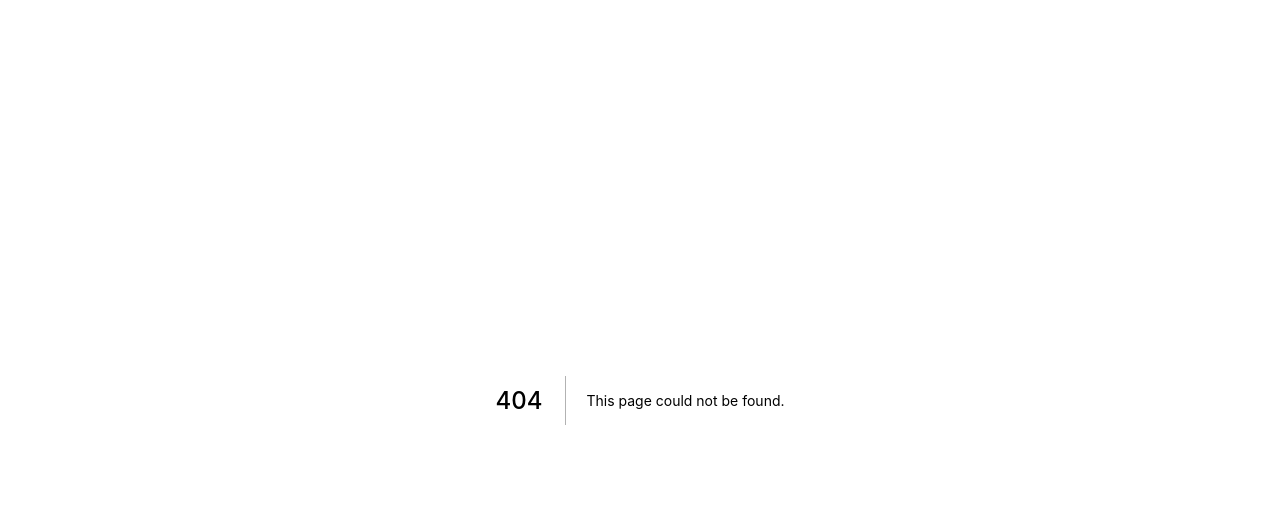
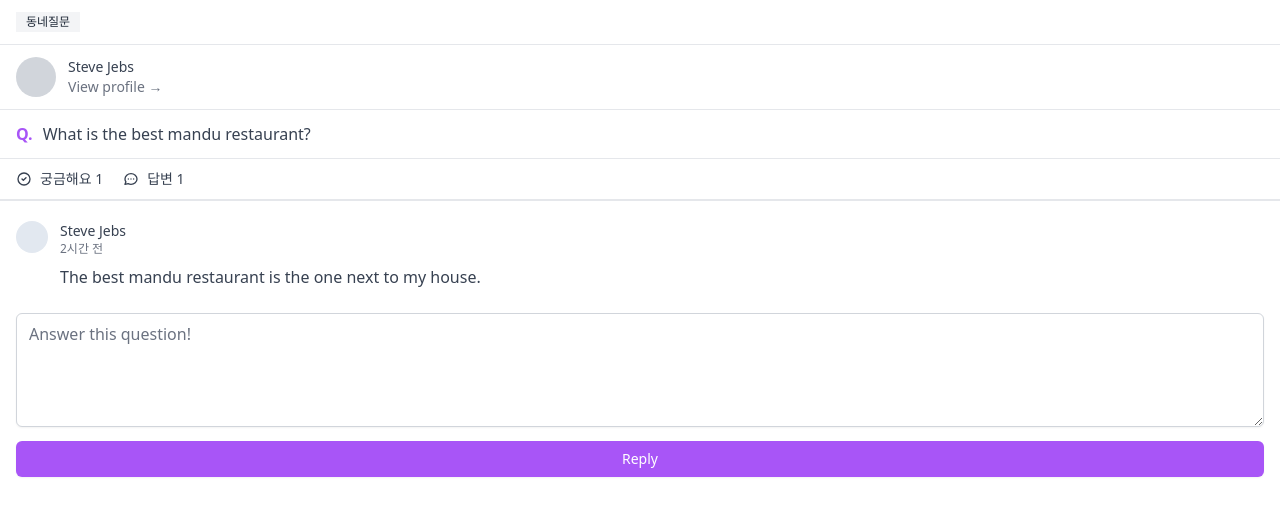
Before and after one commit to jaieve/carrot-market, a Next.js app: page /community/1 in a window 1280 px wide. Before the commit this address had no page. Shown: the top 516 px of the page. Built offline with nearby package versions, Linux system fonts and the light colour scheme.

Commit message:
[ui] community detail

```diff
--- /dev/null
+++ b/pages/community/[id].tsx
@@ -0,0 +1,92 @@
+import type { NextPage } from "next";
+
+const CommunityPostDetail: NextPage = () => {
+  return (
+    <div>
+      <span className="rounded-fill my-3 ml-4 inline-flex items-center bg-gray-100 px-2.5 py-0.5 text-xs font-medium text-gray-800">
+        동네질문
+      </span>
+      <div className="mb-3 flex cursor-pointer items-center space-x-3 border-y px-4 py-3">
+        <div className="h-10 w-10 rounded-full bg-gray-300" />
+        <div>
+          <p className="text-sm font-medium text-gray-700">Steve Jebs</p>
+          <p className="text-sm font-medium text-gray-500">
+            View profile &rarr;
+          </p>
+        </div>
+      </div>
+      <div>
+        <div className="mt-2 px-4 text-gray-700">
+          <span className="pr-2.5 font-semibold text-purple-500">Q.</span>
+          What is the best mandu restaurant?
+        </div>
+        <div className="mt-3 flex w-full space-x-5 border-t border-b-[2px] px-4 py-2.5 text-gray-700">
+          <span className="flex items-center space-x-2 text-sm">
+            <svg
+              className="h-4 w-4"
+              fill="none"
+              stroke="currentColor"
+              viewBox="0 0 24 24"
+              xmlns="http://www.w3.org/2000/svg"
+            >
+              <path
+                strokeLinecap="round"
+                strokeLinejoin="round"
+                strokeWidth="2"
+                d="M9 12l2 2 4-4m6 2a9 9 0 11-18 0 9 9 0 0118 0z"
+              ></path>
+            </svg>
+            <span>궁금해요 1</span>
+          </span>
+          <span className="flex items-center space-x-2 text-sm">
+            <svg
+              className="h-4 w-4"
+              fill="none"
+              stroke="currentColor"
+              viewBox="0 0 24 24"
+              xmlns="http://www.w3.org/2000/svg"
+            >
+              <path
+                strokeLinecap="round"
+                strokeLinejoin="round"
+                strokeWidth="2"
+                d="M8 12h.01M12 12h.01M16 12h.01M21 12c0 4.418-4.03 8-9 8a9.863 9.863 0 01-4.255-.949L3 20l1.395-3.72C3.512 15.042 3 13.574 3 12c0-4.418 4.03-8 9-8s9 3.582 9 8z"
+              ></path>
+            </svg>
+            <span>답변 1</span>
+          </span>
+        </div>
+      </div>
+      <div className="my-5 space-y-5 px-4">
+        <div className="flex items-start space-x-3">
+          <div className="h-8 w-8 rounded-full bg-slate-200" />
+          <div>
+            <span className="block text-sm font-medium text-gray-700">
+              Steve Jebs
+            </span>
+            <span className="block text-xs text-gray-500 ">2시간 전</span>
+            <p className="mt-2 mt-2 text-gray-700">
+              The best mandu restaurant is the one next to my house.
+            </p>
+          </div>
+        </div>
+      </div>
+      <div className="px-4">
+        <textarea
+          className="mt-1 w-full rounded-md border-gray-300 shadow-sm focus:border-purple-500  focus:ring-purple-500"
+          id="answer"
+          placeholder="Answer this question!"
+          rows={4}
+        />
+        <button
+          className="fort-medium focus:outlien-none mt-2 w-full rounded-md border-transparent bg-purple-500 px-4 py-2 text-sm text-white
+          shadow-sm hover:bg-purple-600 focus:ring-2 focus:ring-purple-500 focus:ring-offset-2"
+        >
+          Reply
+        </button>
+      </div>
+    </div>
+  );
+};
+
+export default CommunityPostDetail;
--- a/pages/community/index.tsx
+++ b/pages/community/index.tsx
@@ -5,18 +5,18 @@
     <div className="space-y-8 py-16 px-4">
       {[1, 2, 3, 4, 5, 6].map((_, i) => (
         <div key={i} className="flex cursor-pointer flex-col items-start">
-          <span className="rounded-fill text-sx flex items-center bg-gray-100 px-2.5 py-0.5 font-medium text-gray-900">
+          <span className="rounded-fill ml-4 flex items-center bg-gray-100 px-2.5 py-0.5 text-xs font-medium text-gray-800">
             동네질문
           </span>
-          <div className="mt-2 text-gray-700">
+          <div className="mt-2 px-4 text-gray-700">
             <span className="pr-2.5 font-semibold text-purple-500">Q.</span>
             What is the best mandu restaurant?
           </div>
-          <div className="mt-5 flex w-full items-center justify-between text-xs font-medium text-gray-500">
+          <div className="mt-5 flex w-full items-center justify-between px-4 text-xs font-medium text-gray-500">
             <span>니꼬</span>
             <span>18시간 전</span>
           </div>
-          <div className="mt-3 flex w-full space-x-5 border-t border-b-[2px] py-2.5 text-gray-700">
+          <div className="mt-3 flex w-full space-x-5 border-t border-b-[2px] px-4 py-2.5 text-gray-700">
             <span className="flex items-center space-x-2 text-sm">
               <svg
                 className="h-4 w-4"
@@ -54,7 +54,10 @@
           </div>
         </div>
       ))}
-      <button className="fixed bottom-16 right-5 rounded-full bg-purple-400 p-3 text-white shadow-xl transition-colors hover:bg-purple-500">
+      <button
+        className="fixed bottom-16 right-5 cursor-pointer rounded-full bg-purple-400 p-4 text-white shadow-xl
+      transition-colors hover:bg-purple-500"
+      >
         <svg
           className="h-6 w-6"
           fill="none"
```
